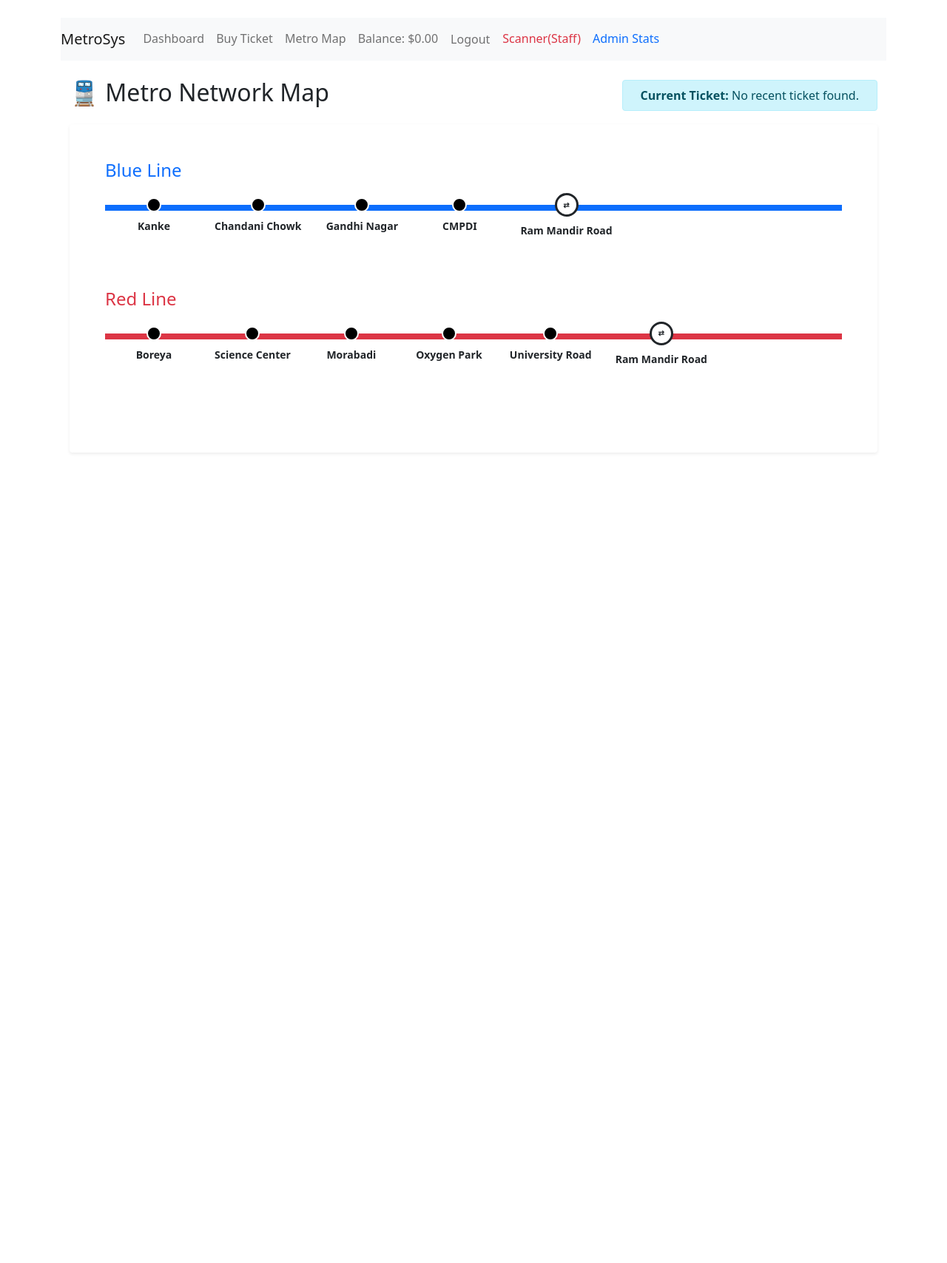
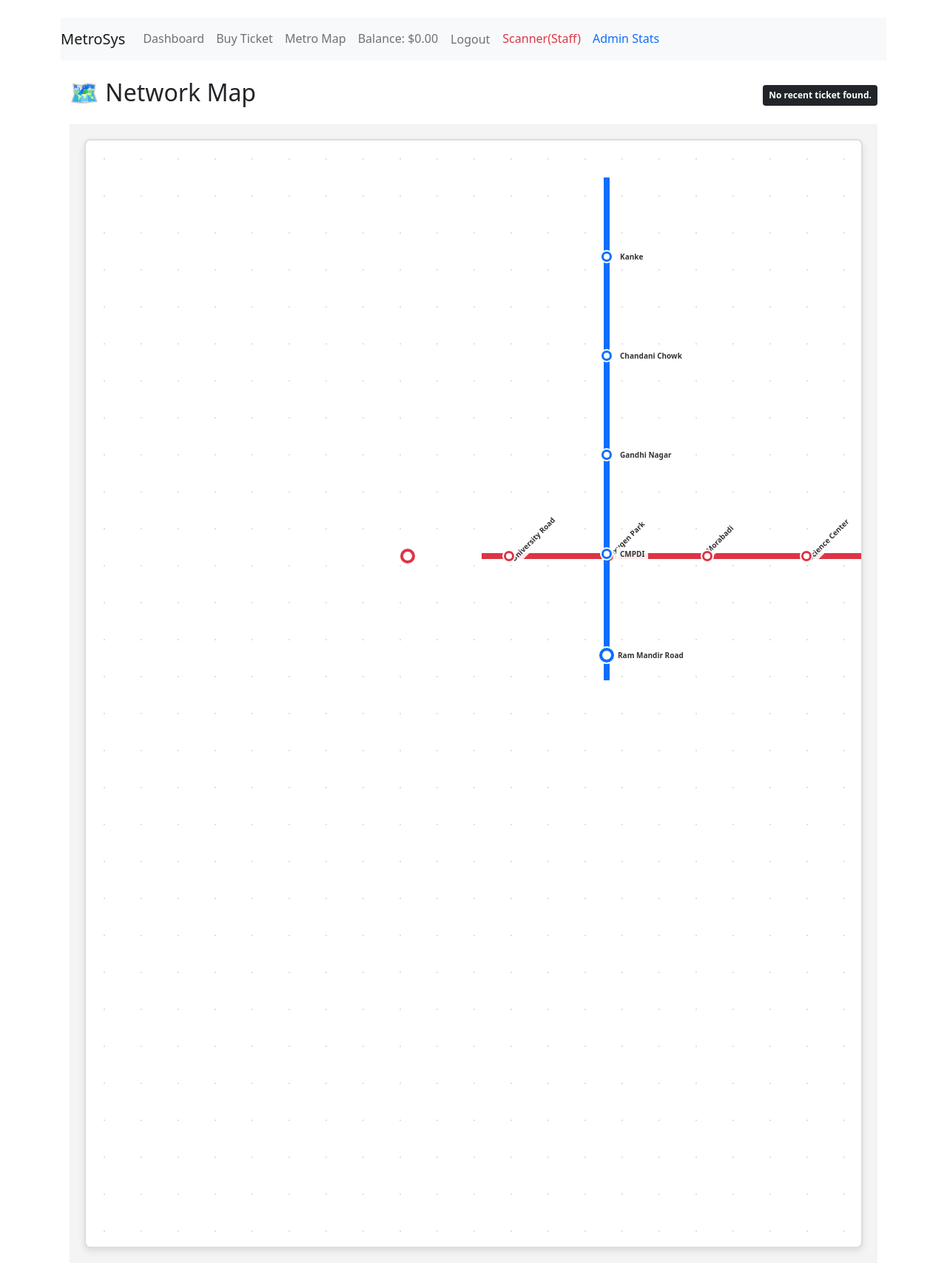
Before and after one commit to pulakbagaria11/metro-system, a Django app: page /metro/map/ in a window 1280 px wide. Shown: the whole page at 74% size. Before the commit the page ends 613 px from the top, so only its background shows below. Run offline with Django 5.2, Linux system fonts and the light colour scheme; a user stored in the database is signed in; data comes from the database, SQL or seed files in the repository.

Commit message:
Updated map layout, colors, and z-index

```diff
--- a/templates/metro/map.html
+++ b/templates/metro/map.html
@@ -2,77 +2,175 @@
 
 {% block content %}
 <style>
-    @keyframes pulse-glow {
-        0% { box-shadow: 0 0 0 0 rgba(255, 0, 0, 0.7); transform: scale(1); }
-        70% { box-shadow: 0 0 0 10px rgba(255, 0, 0, 0); transform: scale(1.2); }
-        100% { box-shadow: 0 0 0 0 rgba(255, 0, 0, 0); transform: scale(1); }
+
+        :root {
+        --canvas-width: 1200px;
+        --canvas-height: 1500px;
+
+        --yellow-left:   157px;
+        --yellow-top:    190px;
+        --yellow-len:    600px;
+
+        --blue-left:     700px;
+        --blue-top:      50px;
+        --blue-len:      600px;
+
+        --red-top:       558px;
+        --red-left:      535px;
+        --red-len:       600px;
+
+        --green-top:     698px;
+        --green-left:    135px;
+        --green-len:     1000px;
+
+        --station-gap:   60px;
+        --line-thick:    8px;
+        --dot-size:      14px;
     }
 
-    .active-route-node {
-        background-color: #ff3333 !important;
-        border-color: #fff !important;
-        animation: pulse-glow 1.5s infinite;
-        z-index: 100 !important;
+    .metro-container {
+        display: flex; justify-content: center; padding: 20px; background: #f4f4f4;
     }
+
+    .metro-canvas {
+        position: relative;
+        width: var(--canvas-width); height: var(--canvas-height);
+        background-color: white; border: 2px solid #ddd; border-radius: 8px;
+        overflow: hidden;
+        box-shadow: 0 4px 10px rgba(0,0,0,0.1);
+        background-image: radial-gradient(#e0e0e0 1px, transparent 1px);
+        background-size: 50px 50px;
+    }
+
+    .metro-line {
+        position: absolute; display: flex; align-items: center; justify-content: flex-start;
+        box-sizing: content-box; z-index: 1; overflow: visible;
+    }
+
+    .line-v {
+        flex-direction: column;
+        width: var(--line-thick) !important; min-width: var(--line-thick) !important; max-width: var(--line-thick) !important;
+        padding: 40px 0; transform-origin: top center;
+    }
+
+    .line-h {
+        flex-direction: row;
+        height: var(--line-thick) !important; min-height: var(--line-thick) !important; max-height: var(--line-thick) !important;
+        padding: 0 40px; transform-origin: center left;
+    }
+
+    .station-wrapper {
+        position: relative; display: flex; align-items: center; justify-content: center;
+        flex-shrink: 0; z-index: 5;
+    }
+
+    .line-v .station-wrapper { margin: var(--station-gap) 0; }
+    .line-h .station-wrapper { margin: 0 var(--station-gap); }
+
+    .station-dot {
+        width: var(--dot-size); height: var(--dot-size);
+        background: white; border: 3px solid #555; border-radius: 50%;
+        cursor: pointer; transition: 0.3s; z-index: 10;
+        box-shadow: 0 0 0 2px white;
+    }
+
+    .interchange-dot {
+        width: calc(var(--dot-size) + 6px); height: calc(var(--dot-size) + 6px); border-width: 4px; z-index: 15;
+    }
+
+    @keyframes pulse-red {
+        0% { box-shadow: 0 0 0 0 rgba(220, 53, 69, 0.7); transform: scale(1); }
+        100% { box-shadow: 0 0 0 10px rgba(220, 53, 69, 0); transform: scale(1); }
+    }
+    .active-station {
+        background-color: #dc3545 !important; border-color: #fff !important;
+        animation: pulse-red 1.5s infinite; z-index: 20;
+    }
+
+    .station-label {
+        position: absolute; font-size: 10px; font-weight: bold;
+        background: rgba(255,255,255,0.9); padding: 2px 5px; border-radius: 3px;
+        white-space: nowrap; pointer-events: none; color: #333;
+    }
+    .line-v .station-label { left: 20px; }
+    .line-h .station-label { top: -25px; transform: rotate(-45deg); left: -5px; }
+
 </style>
 
 <div class="container mt-4">
     <div class="d-flex justify-content-between align-items-center mb-3">
-        <h2>🚆 Metro Network Map</h2>
-        <div class="alert alert-info py-2 px-4 m-0">
-            <strong>Current Ticket:</strong> {{ route_info }}
-        </div>
+        <h2>🗺️ Network Map</h2>
+        <span class="badge bg-dark p-2">{{ route_info }}</span>
     </div>
 
-    <div class="metro-map-container bg-white p-5 rounded shadow-sm" style="overflow-x: auto;">
+    <div class="metro-container">
+        <div class="metro-canvas">
 
             {% for line in lines %}
-            <div class="metro-line-wrapper mb-5">
-                <h4 class="mb-3" style="color:
-                    {% if 'red' in line.name|lower %}#dc3545
-                    {% elif 'blue' in line.name|lower %}#0d6efd
-                    {% elif 'yellow' in line.name|lower %}#ffc107
-                    {% elif 'green' in line.name|lower %}#198754
-                    {% else %}#6c757d{% endif %};">
-                    {{ line.name }}
-                </h4>
 
-                <div class="d-flex align-items-center position-relative" style="padding-bottom: 20px;">
+                {% if 'yellow' in line.name|lower %}
+                <div class="metro-line line-v"
+                     style="left: var(--yellow-left); top: var(--yellow-top); height: var(--yellow-len); background: #ffc107;">
 
-                    <div class="position-absolute w-100"
-                         style="height: 8px; top: 16px; z-index: 0; background-color:
-                         {% if 'red' in line.name|lower %}#dc3545
-                         {% elif 'blue' in line.name|lower %}#0d6efd
-                         {% elif 'yellow' in line.name|lower %}#ffc107
-                         {% elif 'green' in line.name|lower %}#198754
-                         {% else %}#6c757d{% endif %};">
-                    </div>
+                {% elif 'blue' in line.name|lower %}
+                <div class="metro-line line-v"
+                     style="left: var(--blue-left); top: var(--blue-top); height: var(--blue-len); background: #0d6efd; z-index: 5;">
+
+                {% elif 'red' in line.name|lower %}
+                <div class="metro-line line-h"
+                     style="
+                        top: var(--red-top); left: var(--red-left); width: var(--red-len); background: #dc3545;
+                        flex-direction: row-reverse;
+                     ">
+
+                {% elif 'green' in line.name|lower %}
+                <div class="metro-line line-h"
+                     style="
+                        top: var(--green-top); left: var(--green-left); width: var(--green-len); background: #198754; z-index: 2;;
+                        flex-direction: row-reverse;
+                     ">
+
+                {% else %}
+                <div class="metro-line line-h" style="top: 50px; left: 50px; width: 300px; background: #6c757d;">
+                {% endif %}
 
                     {% for station in line.stations.all %}
-                        <div class="station-node text-center position-relative mx-3" style="min-width: 100px; z-index: 1;">
-
-                            {% if station.name in interchange_names %}
-                                <div class="bg-white border border-3 border-dark rounded-circle mx-auto d-flex align-items-center justify-content-center {% if station.id in active_path_ids %}active-route-node{% endif %}"
-                                     style="width: 32px; height: 32px; cursor: pointer;"
-                                     title="Change Lines Here">
-                                    <span class="fw-bold" style="font-size: 10px;">⇄</span>
+                        <div class="station-wrapper">
+                            <div class="station-dot
+                                {% if station.name in interchange_names %}interchange-dot{% endif %}
+                                {% if station.id in active_path_ids %}active-station{% endif %}"
+                                style="border-color:
+                                    {% if 'yellow' in line.name|lower %}#ffc107
+                                    {% elif 'blue' in line.name|lower %}#0d6efd
+                                    {% elif 'red' in line.name|lower %}#dc3545
+                                    {% elif 'green' in line.name|lower %}#198754
+                                    {% endif %};"
+                                title="{{ station.name }}">
                             </div>
-                            {% else %}
-                                <div class="rounded-circle mx-auto border border-2 border-white {% if station.id in active_path_ids %}active-route-node{% endif %}"
-                                     style="width: 20px; height: 20px; background-color: black;">
-                                </div>
-                            {% endif %}
-
-                            <div class="mt-2 fw-bold small text-nowrap">
-                                {{ station.name }}
-                            </div>
-
+                            <div class="station-label">{{ station.name }}</div>
                         </div>
                     {% endfor %}
-                </div>
+
                 </div>
             {% endfor %}
 
         </div>
     </div>
+</div>
+
+<script>
+    document.addEventListener("DOMContentLoaded", function() {
+        const seenLabels = new Set();
+        const labels = document.querySelectorAll('.station-label');
+
+        labels.forEach(label => {
+            const text = label.innerText.trim();
+            if (seenLabels.has(text)) {
+                label.style.display = 'none';
+            } else {
+                seenLabels.add(text);
+            }
+        });
+    });
+</script>
 {% endblock %}
```
Also changed, not shown: backup.sql (added). Lines whose indentation alone changed are shown as unchanged.
